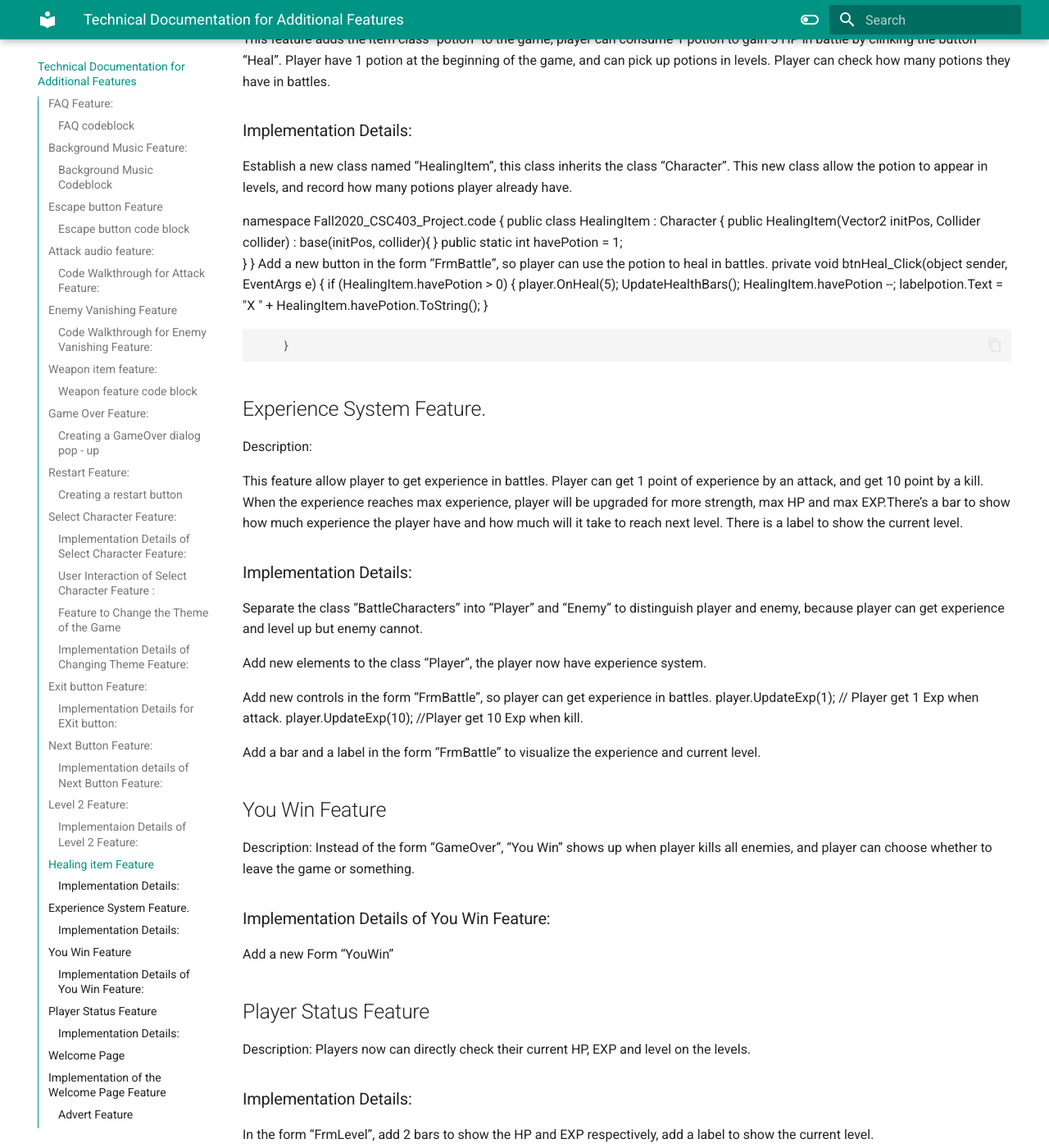
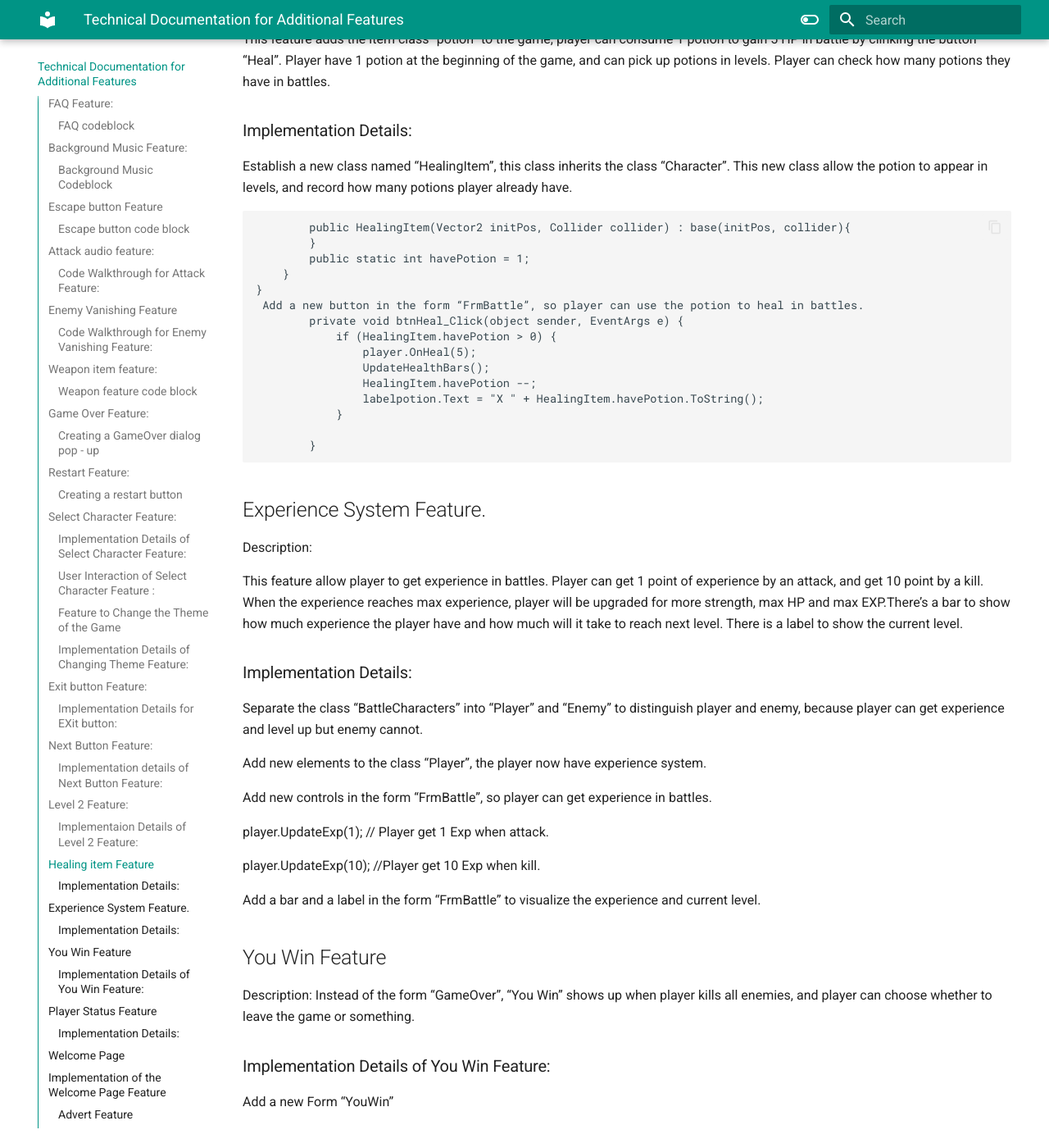
Before and after one commit to KofoworolaFapohunda/Documentation-Practice, an MkDocs documentation site: the page built from docs/Features.md, in a window 1280 px wide and 1400 px high, scrolled down 9707 px. Shown: the whole window at 82% size. Built offline with MkDocs 1.6.1 and Material for MkDocs 9.7.7, drawn with Linux system fonts in a browser that asks for light colours; some of the changed lines change nothing that is shown; some of the changed text lies outside the part shown.

Commit message:
A new update

````diff
--- a/docs/Features.md
+++ b/docs/Features.md
@@ -443,8 +443,7 @@ This feature adds the item class “potion” to the game, player can consume 1
 
 Establish a new class named “HealingItem”, this class inherits the class “Character”. This new class allow the potion to appear in levels, and record how many potions player already have.
 
-namespace Fall2020_CSC403_Project.code {
-    public class HealingItem : Character {
+```
         public HealingItem(Vector2 initPos, Collider collider) : base(initPos, collider){
         }
         public static int havePotion = 1;
@@ -460,7 +459,7 @@ namespace Fall2020_CSC403_Project.code {
             }
 
         }
-
+```
 ## Experience System Feature.
 
 Description:
@@ -474,7 +473,9 @@ Separate the class “BattleCharacters” into “Player” and “Enemy” to d
 Add new elements to the class “Player”, the player now have experience system.
 
 Add new controls in the form “FrmBattle”, so player can get experience in battles.
+
 player.UpdateExp(1); // Player get 1 Exp when attack.
+
 player.UpdateExp(10); //Player get 10 Exp when kill.
 
 Add a bar and a label in the form “FrmBattle” to visualize the experience and current level.
@@ -512,9 +513,10 @@ The advert feature is to advertise  different games that the players may decide
 
 ## Implementation of the Advert Feature
 Created a new form named advert.cs
-Add the picture to the background and all the three buttons named the exit, start and tutorial page
+Add the picture to the background and the exit button at the corner of the picture
+Add the link to and video tutorial page
 This was linked to the program.cs file so that it will appear first
-The exit button uses the application.exit() to shut down the program
+The exit button uses the application.exit() to exit the advert of games incase the player wants to replay the game.
 
 ## Conclusion
 So far, all the added features are good and there is no code break caused by the features.
````
